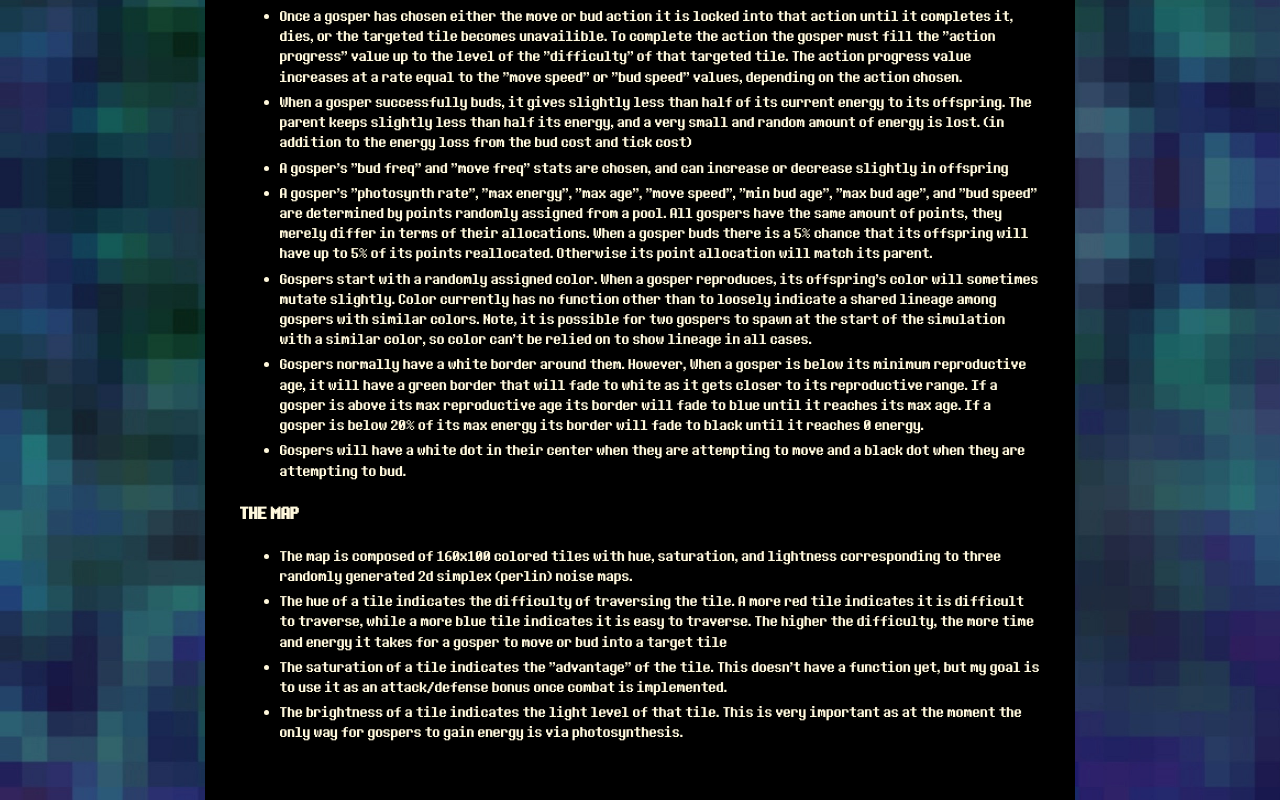
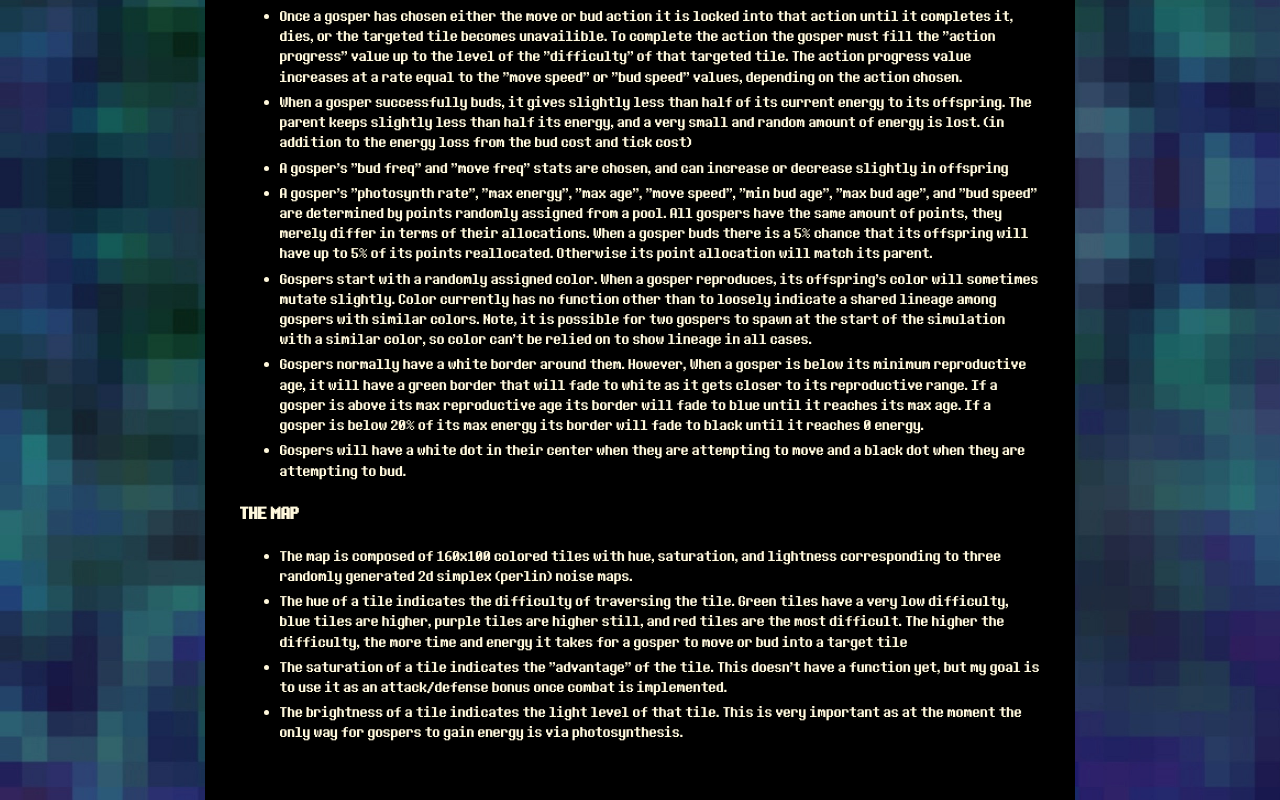
Before and after one commit to the8thbit/GosperLand, a plain HTML site: page docs/instructions.html in a window 1280 px wide. Shown: the part 924-1724 px from the top of the page. Drawn offline with Linux system fonts and the light colour scheme.

Commit message:
change difficulty map info to match new map gen colors

```diff
--- a/docs/instructions.html
+++ b/docs/instructions.html
@@ -44,7 +44,7 @@
         <h3>THE MAP</h3>
         <ul>
             <li>The map is composed of 160x100 colored tiles with hue, saturation, and lightness corresponding to three randomly generated 2d simplex (perlin) noise maps.</li>
-            <li>The hue of a tile indicates the difficulty of traversing the tile. A more red tile indicates it is difficult to traverse, while a more blue tile indicates it is easy to traverse. The higher the difficulty, the more time and energy it takes for a gosper to move or bud into a target tile</li>
+            <li>The hue of a tile indicates the difficulty of traversing the tile. Green tiles have a very low difficulty, blue tiles are higher, purple tiles are higher still, and red tiles are the most difficult. The higher the difficulty, the more time and energy it takes for a gosper to move or bud into a target tile</li>
             <li>The saturation of a tile indicates the "advantage" of the tile. This doesn't have a function yet, but my goal is to use it as an attack/defense bonus once combat is implemented.</li>
             <li>The brightness of a tile indicates the light level of that tile. This is very important as at the moment the only way for gospers to gain energy is via photosynthesis.</li>
         </ul>
```
